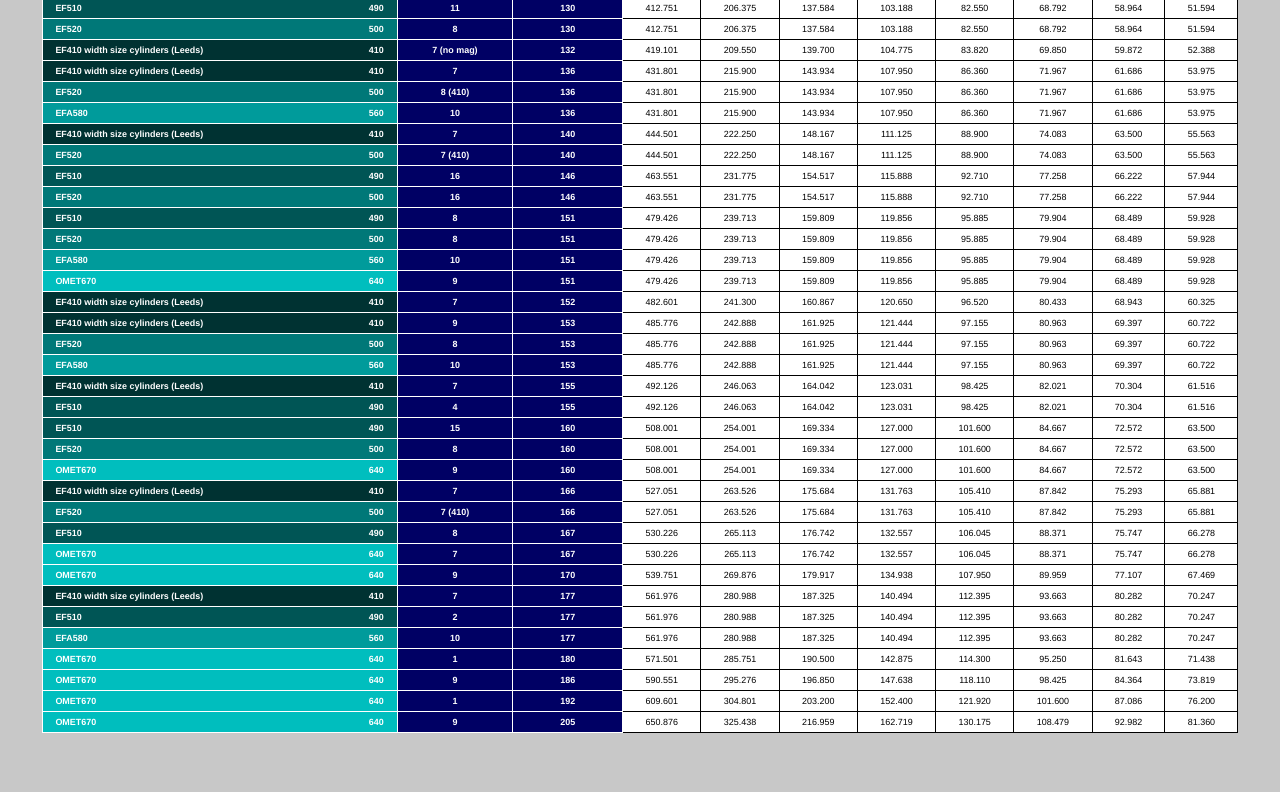
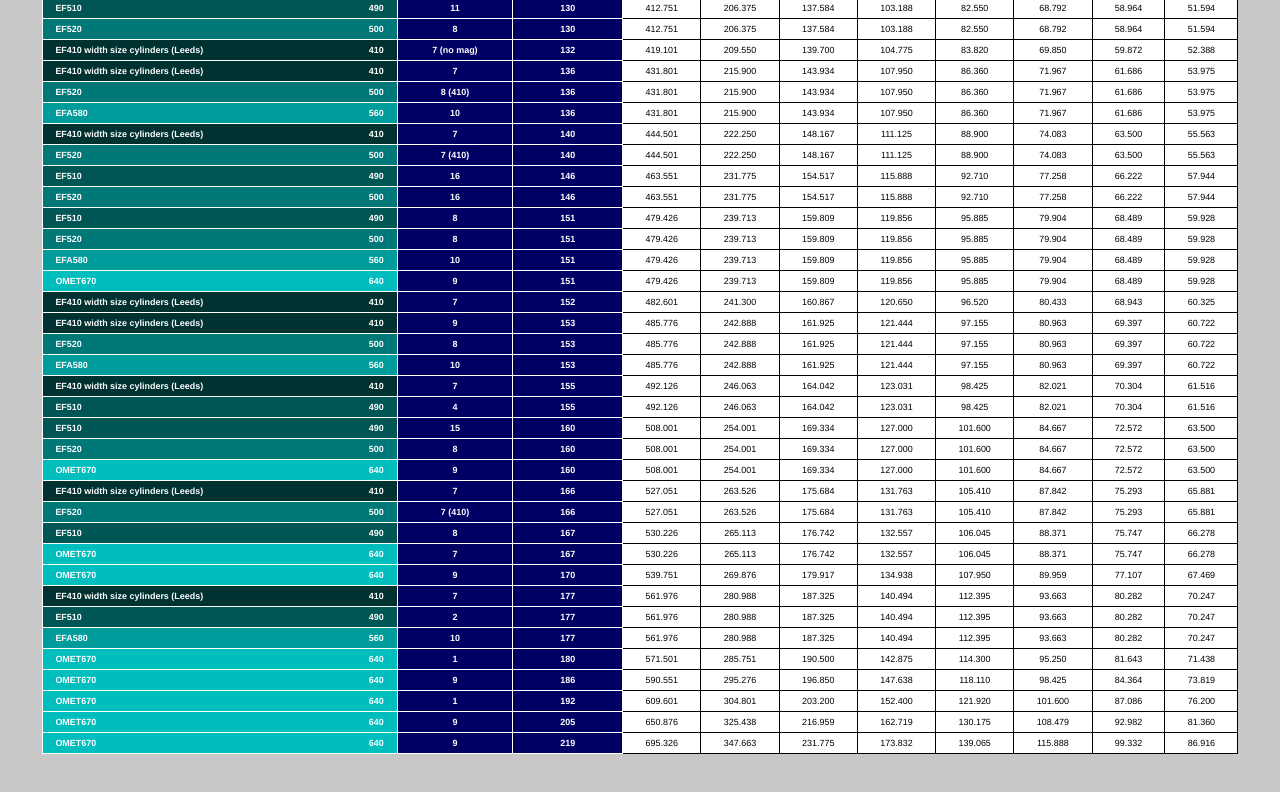
Before and after one commit to Watershed-Packaging/cylinders, a plain HTML site: page index.html in a window 1280 px wide. Shown: the part 1082-1874 px from the top of the page. Drawn offline with Linux system fonts and the light colour scheme.

Commit message:
Update index.html

```diff
--- a/index.html
+++ b/index.html
@@ -295,6 +295,7 @@ b {
   <tr><th><p>OMET670 </p><p>640</p></th><th>9</th><th>186</th><td></td><td></td><td></td><td></td><td></td><td></td><td></td><td></td></tr>
   <tr><th><p>OMET670 </p><p>640</p></th><th>1</th><th>192</th><td></td><td></td><td></td><td></td><td></td><td></td><td></td><td></td></tr>
   <tr><th><p>OMET670 </p><p>640</p></th><th>9</th><th>205</th><td></td><td></td><td></td><td></td><td></td><td></td><td></td><td></td></tr>
+  <tr><th><p>OMET670 </p><p>640</p></th><th>9</th><th>219</th><td></td><td></td><td></td><td></td><td></td><td></td><td></td><td></td></tr>
 
 </table>
 
```
